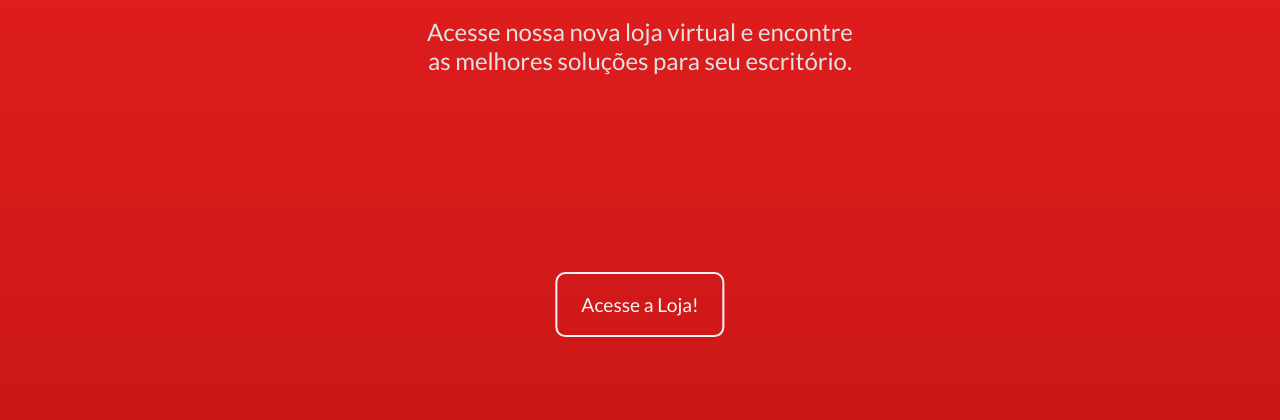
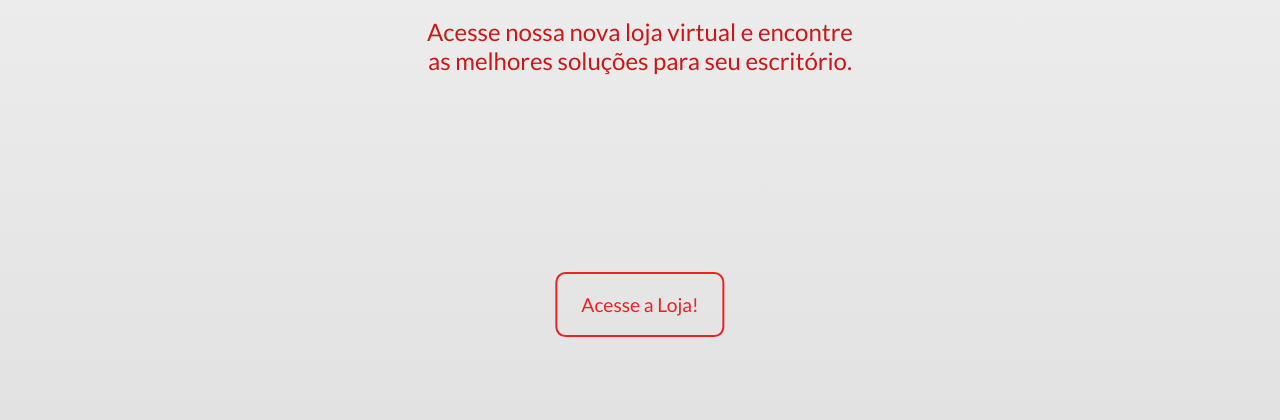
Before and after one commit to mateusfcolla/mateusfcolla.github.io, a plain HTML site: page index.html in a window 1280 px wide. Shown: the part 380-800 px from the top of the page. Drawn offline with Linux system fonts and the light colour scheme.

Commit message:
Color edited

```diff
--- a/styles/index.scss
+++ b/styles/index.scss
@@ -1,9 +1,13 @@
 :root  {
     // Variables
-    --general-color: #F5F5F5;
-    --contrast-color: #E2E2E2;
-    --background: #EE2222;
-    --background2: rgb(204, 23, 23);
+    // --general-color: #F5F5F5;
+    // --contrast-color: #E2E2E2;
+    // --background: #EE2222;
+    // --background2: rgb(204, 23, 23);
+    --general-color: #EE2222;
+    --contrast-color: rgb(204, 23, 23);
+    --background: #F5F5F5;
+    --background2: #E2E2E2;
     --background-gradient: linear-gradient(180deg, var(--background) 0%, var(--background2) 100%);
     // Presets
     font-family: 'Lato', -apple-system, BlinkMacSystemFont, 'Segoe UI', Roboto, Oxygen, Ubuntu, Cantarell, 'Open Sans', 'Helvetica Neue', sans-serif;
```
Also changed, not shown: styles/index.css, 1 other file.
